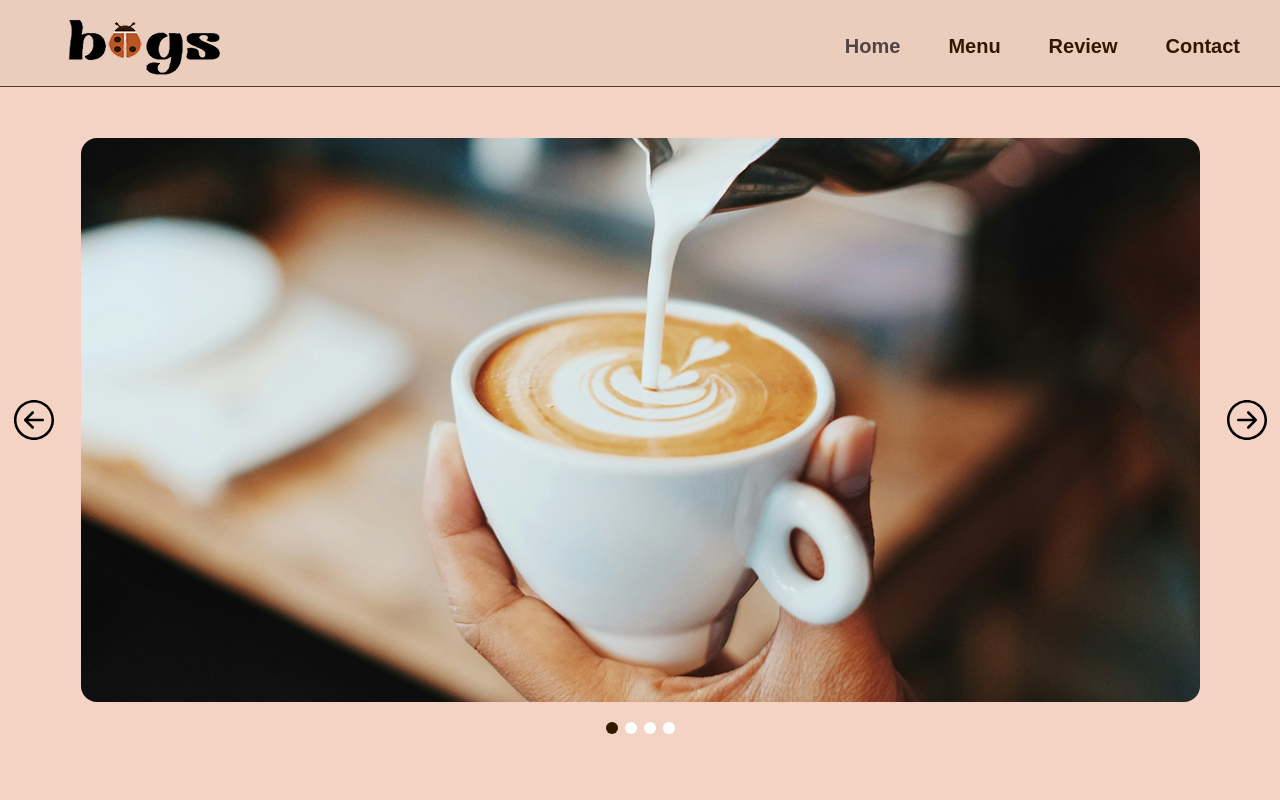
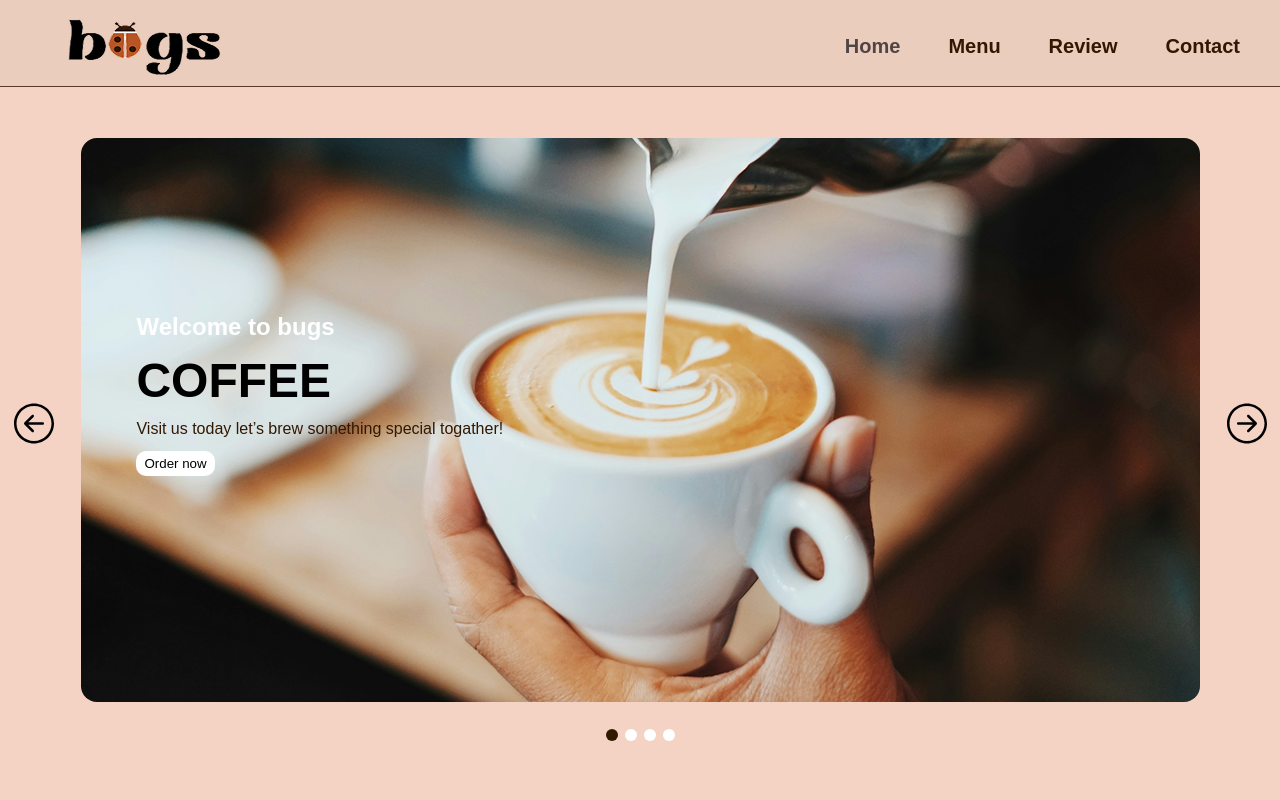
Before and after one commit to Gechtyoeng/Fronted-BugCoffee, a React (Vite) app: page / in a window 1280 px wide. Shown: the top 800 px of the page. Built offline with nearby package versions, Linux system fonts and the light colour scheme.

Commit message:
finish menu-update navigation logo

```diff
--- a/src/components/BackgroundCard.jsx
+++ b/src/components/BackgroundCard.jsx
@@ -21,6 +21,7 @@ const BackgroundCard = ({images}) => {
     <div className='background-big-container'>
       <div className='background-container'>
         <img src={ArrowLeft} alt="Left Arrow" className="arrow" onClick={handleLeft}/>
+        <div className='image-container'>
         <motion.img
           key={img} // Ensures re-render for animation
           src={images[img].src}
@@ -31,8 +32,16 @@ const BackgroundCard = ({images}) => {
           exit={{ opacity: 0, x: 50 }}
           transition={{ duration: 0.5 }}
         />
+        <div className={`overlay ${images[img].overlayClass}`}>
+          <p className='firstTitle'>{images[img].firstTitle}</p>
+          <h2 className='imgtitle'>{images[img].title}</h2>
+          <p className='img-text'>{images[img].description}</p>
+          {images[img].buttonText && <button className='img-button'>{images[img].buttonText}</button>}
+        </div>
+        </div>
         <img src={ArrowRight} alt={ArrowRight} className="arrow" onClick={handleRight}/>
       </div>
+
       <div className='dot-container'>
         <div className={'dot' + (img === 0 ? ' active' : ' inactive')} onClick={() => {setImg(0)}}></div>
         <div className={'dot' + (img === 1 ? ' active' : ' inactive')} onClick={() => {setImg(1)}}></div>
--- a/src/components/Navigation.jsx
+++ b/src/components/Navigation.jsx
@@ -1,13 +1,13 @@
 
 import './navigation.css'
-import { NavLink } from 'react-router-dom';
+import { NavLink, useNavigate } from 'react-router-dom';
 import logo from '../assets/coffee-logo.png'
 const Navigation = () => {
-
+  const navigate = useNavigate();
   return (
     <div>
       <div className='navbar'>
-        <img src={logo} alt="logo"/>
+        <img src={logo} alt="logo" onClick={() => navigate('/')}/>
         <ul>
           <li><NavLink to="/" className={({ isActive }) => isActive ? "active-link" : ""}>Home</NavLink></li>
           <li><NavLink to="/menu" className={({ isActive }) => isActive ? "active-link" : ""}>Menu</NavLink></li>
--- a/src/components/homepagecard.css
+++ b/src/components/homepagecard.css
@@ -42,11 +42,15 @@
     justify-content: space-around;
     margin-top: 51px;
 }
-
+.image-container{
+   position: relative;
+   height: auto;
+}
 .background-img {
     border-radius: 16px;
     transition:transform 0.1s ease-in-out;
     transform: scale(0.5);
+
 }
 .background-img.active {
     opacity: 1;
@@ -70,3 +74,58 @@
 .inactive{
     background-color: #FFF;
 }
+.overlay {
+    position: absolute;
+    color: white;
+}
+
+.overlay-left {
+    top: 30%;
+    left: 5%;
+    right: 50%;
+    text-align: left;
+}
+
+.overlay-right {
+    top: 30%;
+    right: 5%;
+    left: 50%;
+    text-align: right;
+}
+
+.overlay-center {
+    top: 30%;
+    left: 50%;
+    transform: translateX(-50%);
+    text-align: center;
+}
+
+.overlay-dark {
+    bottom: 50%;
+    left: 6%;
+    background-color: rgba(255,255,255,0.5);
+    padding: 20px;
+    border-radius: 10px;
+}
+.firstTitle{
+    color: #FFF;
+    font-weight: 700;
+    font-size: 24px;
+}
+.imgtitle{
+    color: #000;
+    font-size: 48px;
+    font-weight: 700;
+}
+.img-button{
+    border-radius: 10px;
+    background: #FFF;
+    padding: 5px 8px;
+    border-style: none;
+    margin-top: 10px;
+}
+.img-text{
+    font-weight: 400;
+    color: #331800;
+    font-size: 16px;
+}
--- a/src/data/hp_bg.js
+++ b/src/data/hp_bg.js
@@ -7,18 +7,38 @@ import bg4 from "../assets/background4.png"
     {
         src: bg4,
         alt: "background img4",
+        firstTitle: 'Welcome to bugs ',
+        title: 'COFFEE',
+        description: 'Visit us today let’s brew something special togather!',
+        buttonText: 'Order now',
+        overlayClass: 'overlay-left',
     },
     {
         src: bg2,
         alt: "background img2",
+        firstTitle: 'Good Day Starts with ',
+        title: 'COFFEE',
+        description: 'Visit us today let’s brew something special togather!',
+        buttonText: 'Contact us',
+        overlayClass: 'overlay-right',
     },
     {
         src: bg3,
         alt: "background img3",
+        firstTitle: null,
+        title: 'At bugs COFFEE',
+        description: 'we believe that great coffee isn’t just about taste—it’s about the experience. Our café is more than just a place to grab your daily brew;',
+        buttonText: 'Learn more',
+        overlayClass: 'overlay-dark',
     },
     {
         src: bg1,
         alt: "background img1",
+        firstTitle: null,
+        title: '|Sustainably Sourced | |Bold Flavors | |Warm Atmosphere|',
+        description: null,
+        buttonText: null,// No button
+        overlayClass: 'overlay-center',
     },
 ];
 
```
